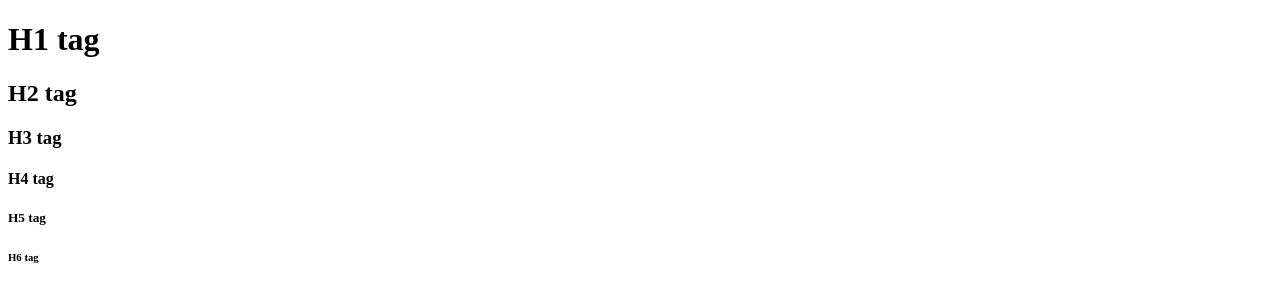
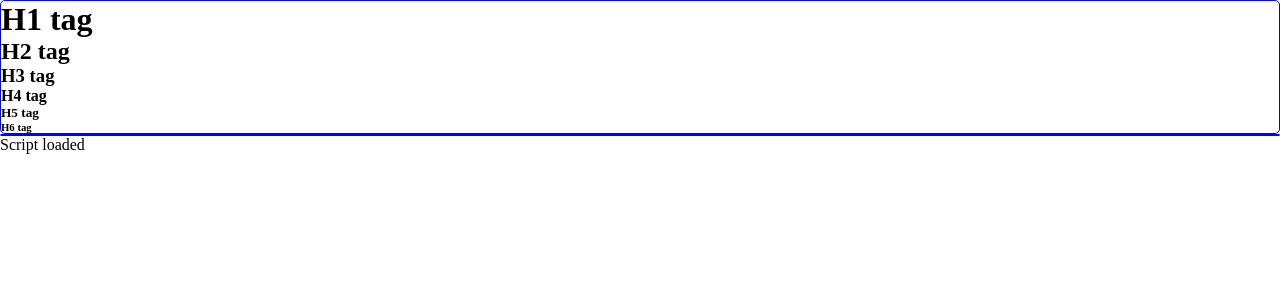
Before and after one commit to devmenace/cdhtml, a plain HTML site: page index.html in a window 1280 px wide. Drawn offline with Linux system fonts and the light colour scheme.

Commit message:
linked css and scripts

```diff
--- /dev/null
+++ b/assets/css/style.css
@@ -0,0 +1,8 @@
+*{
+    padding: 0;
+    margin: 0;
+}
+div{
+    border: 1px solid blue;
+    border-radius: 5px;
+}
--- /dev/null
+++ b/assets/js/script.js
@@ -0,0 +1 @@
+document.write('Script loaded');
--- a/index.html
+++ b/index.html
@@ -7,6 +7,7 @@
           content="width=device-width, user-scalable=no, initial-scale=1.0, maximum-scale=1.0, minimum-scale=1.0">
     <meta http-equiv="X-UA-Compatible" content="ie=edge">
     <title>Document</title>
+    <link rel="stylesheet" href="assets/css/style.css">
 </head>
 <body>
 <div id="heading-tags">
@@ -17,5 +18,7 @@
     <h5>H5 tag</h5>
     <h6>H6 tag</h6>
 </div>
+<div id="script-display"></div>
+<script type="text/javascript" src="assets/js/script.js"></script>
 </body>
 </html>
```
Also changed, not shown: 1 other file.
